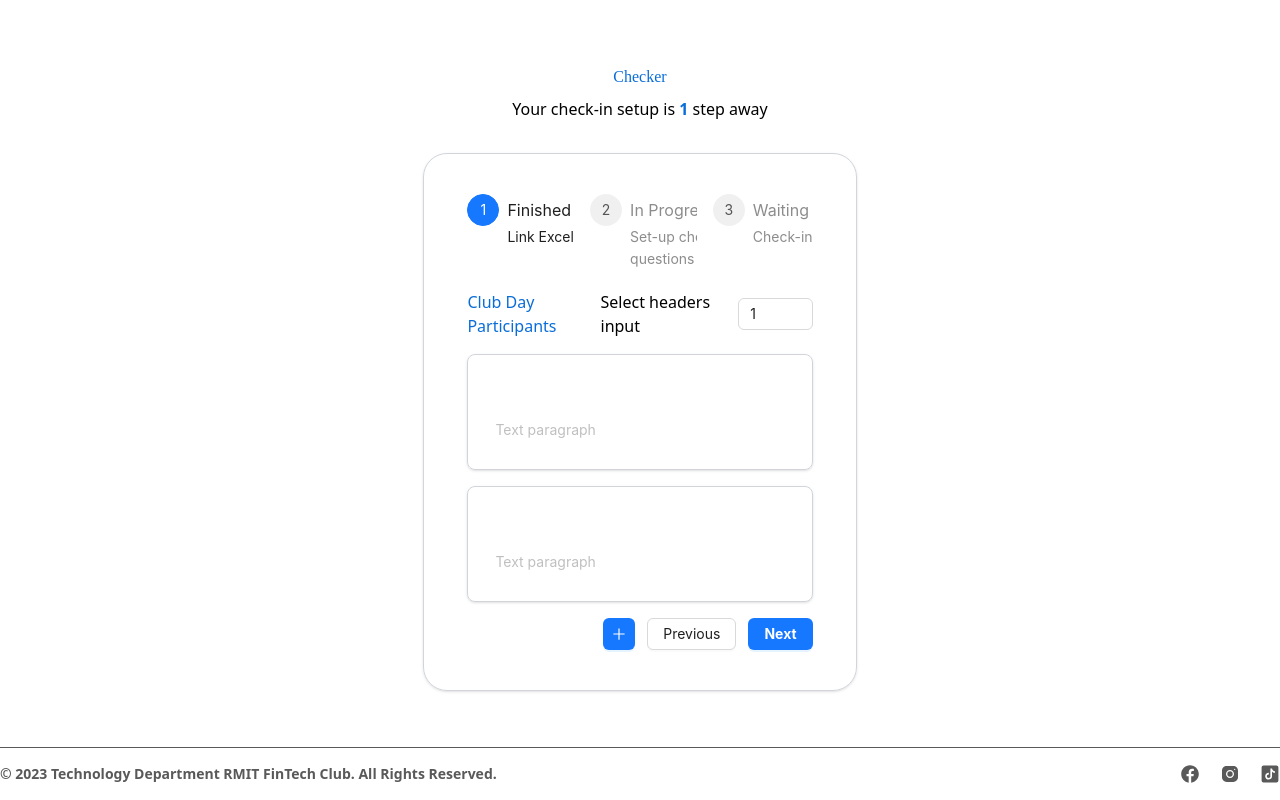
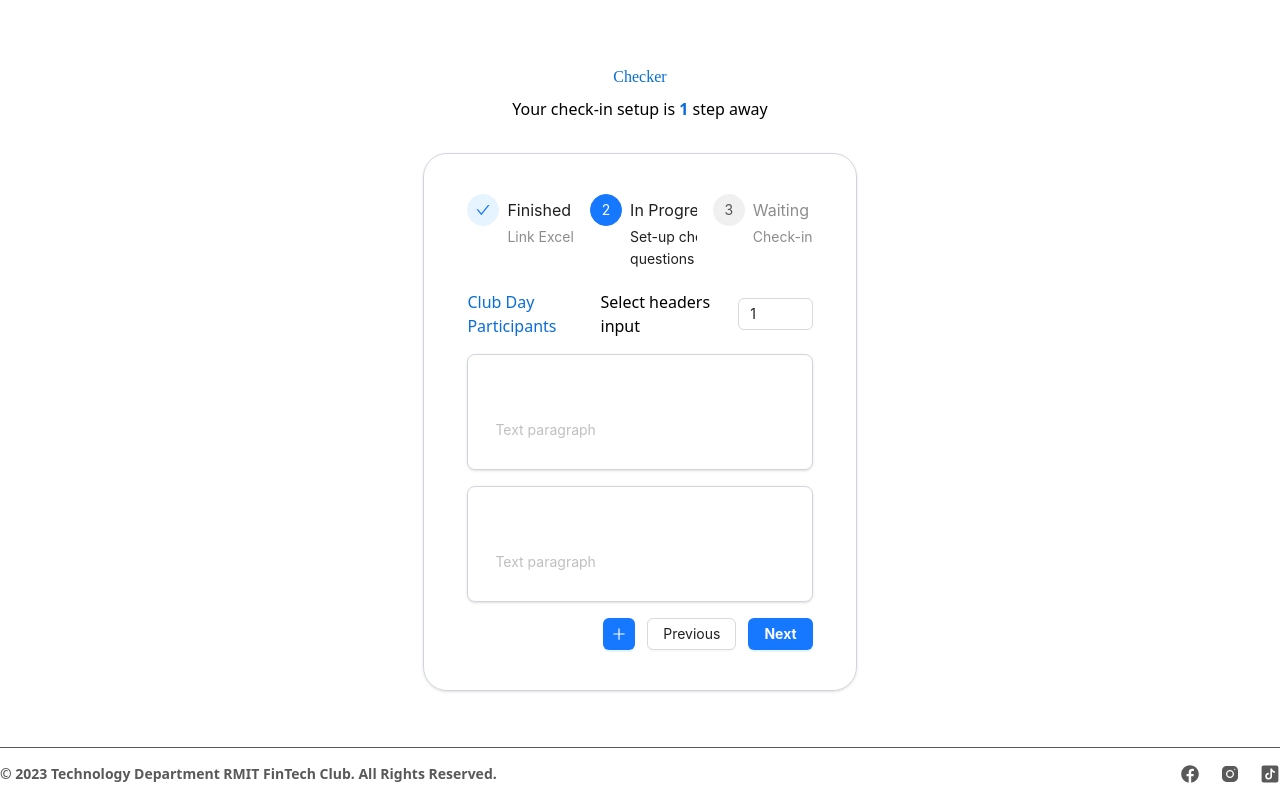
Before and after one commit to RMIT-FinTech-Club/Check-in-System, a Next.js app: page /setup in a window 1280 px wide. Built offline with nearby package versions, Linux system fonts and the light colour scheme.

Commit message:
Update StepBar.jsx

```diff
--- a/components/StepBar.jsx
+++ b/components/StepBar.jsx
@@ -1,10 +1,22 @@
+'use client'
 import { Steps } from "antd";
+import { usePathname } from "next/navigation";
 
-export default function StepBar({ index }) {
+function navigateStep(current, index) {
+  if (current == 0) {
+    window.location.href = "/excel";
+  } else if (index > 1 && current == 1) {
+    window.location.href = "/setup";
+  }
+}
+
+export default function StepBar({index}) {
   const description = ["Link Excel", "Set-up check-in questions", "Check-in"];
+
   return (
     <Steps
-      current={index - 1}
+      current={index}
+      onChange={(current, index) => navigateStep(current, index)}
       items={[
         {
           title: "Finished",
```
